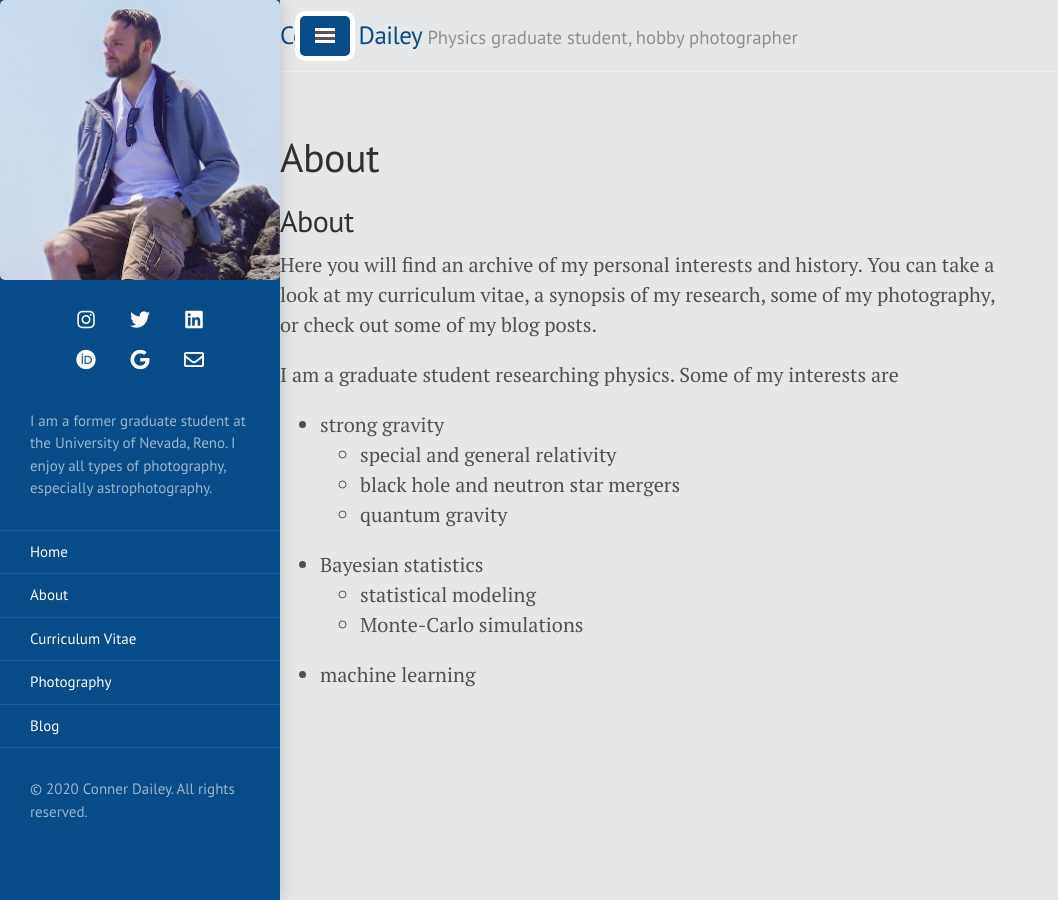
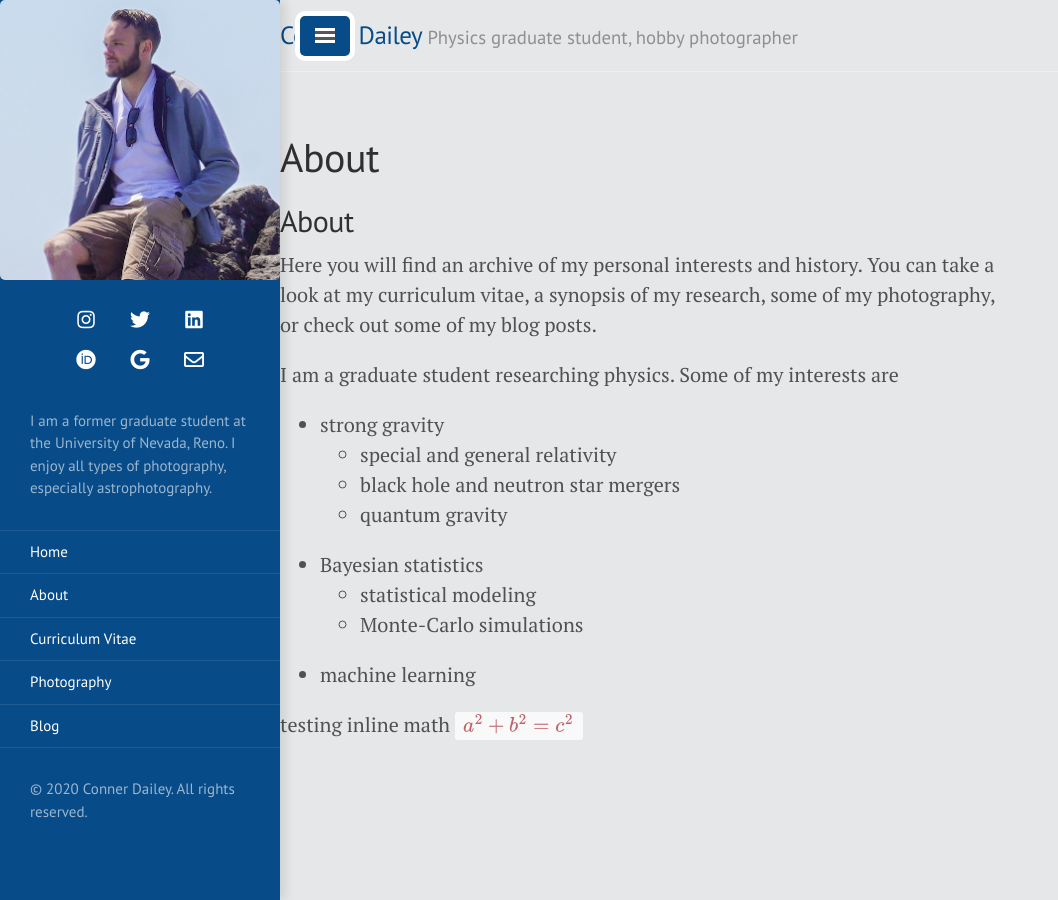
Before and after one commit to TakeTwiceDailey/TakeTwiceDailey.github.io, a Jekyll site: the page built from about.md, in a window 1280 px wide. Shown: the whole page, without its empty margins (0-1058 px from the left). Built offline with Jekyll 4.4.1, drawn with Linux system fonts in a browser that asks for light colours; nearby versions of some CDN libraries; part of the change alters nothing that is shown.

Commit message:
testing inline math

```diff
--- a/_layouts/default.html
+++ b/_layouts/default.html
@@ -26,6 +26,57 @@
 
     <label for="sidebar-checkbox" class="sidebar-toggle"></label>
 
+
+    <script type="text/javascript">
+    MathJax = {
+      options: {
+        // Remove <code> tags from the blacklist. Even though we pass an
+        // explicit list of elements to process, this blacklist is still
+        // applied.
+        skipHtmlTags: { '[-]': ['code'] },
+      },
+      tex: {
+        // By default, only \( is enabled for inline math, to prevent false
+        // positives. Since we already only process code blocks that contain
+        // exactly one math expression and nothing else, it is also fine to
+        // use the nicer $...$ construct for inline math.
+        inlineMath: { '[+]': [['$', '$']] },
+      },
+      startup: {
+        // This is called on page ready and replaces the default MathJax
+        // "typeset entire document" code.
+        pageReady: function() {
+          var codes = document.getElementsByTagName('code');
+          for (var i = 0; i < codes.length; i++) {
+        var code = codes[i];
+        // Only allow code elements that just contain text, no subelements
+        if (code.childElementCount === 0) {
+          var text = code.textContent.trim();
+          inputs = MathJax.startup.getInputJax();
+          // For each of the configured input processors, see if the
+          // text contains a single math expression that encompasses the
+          // entire text. If so, typeset it.
+          for (var j = 0; j < inputs.length; j++) {
+            // Only use string input processors (e.g. tex, as opposed to
+            // node processors e.g. mml that are more tricky to use).
+            if (inputs[j].processStrings) {
+              matches = inputs[j].findMath([text]);
+              if (matches.length == 1 && matches[0].start.n == 0 && matches[0].end.n == text.length) {
+            MathJax.typeset([code]);
+            break;
+              }
+            }
+          }
+        }
+          }
+        },
+      },
+    };
+    </script>
+    <script type="text/javascript" id="MathJax-script" async
+      src="https://cdn.jsdelivr.net/npm/mathjax@3/es5/tex-svg.js">
+    </script>
+
     <script>
       (function(document) {
         var toggle = document.querySelector('.sidebar-toggle');
--- a/about.md
+++ b/about.md
@@ -16,3 +16,6 @@ I am a graduate student researching physics. Some of my interests are
   * statistical modeling
   * Monte-Carlo simulations
 * machine learning
+
+
+testing inline math `$a^2+b^2=c^2$`
```
